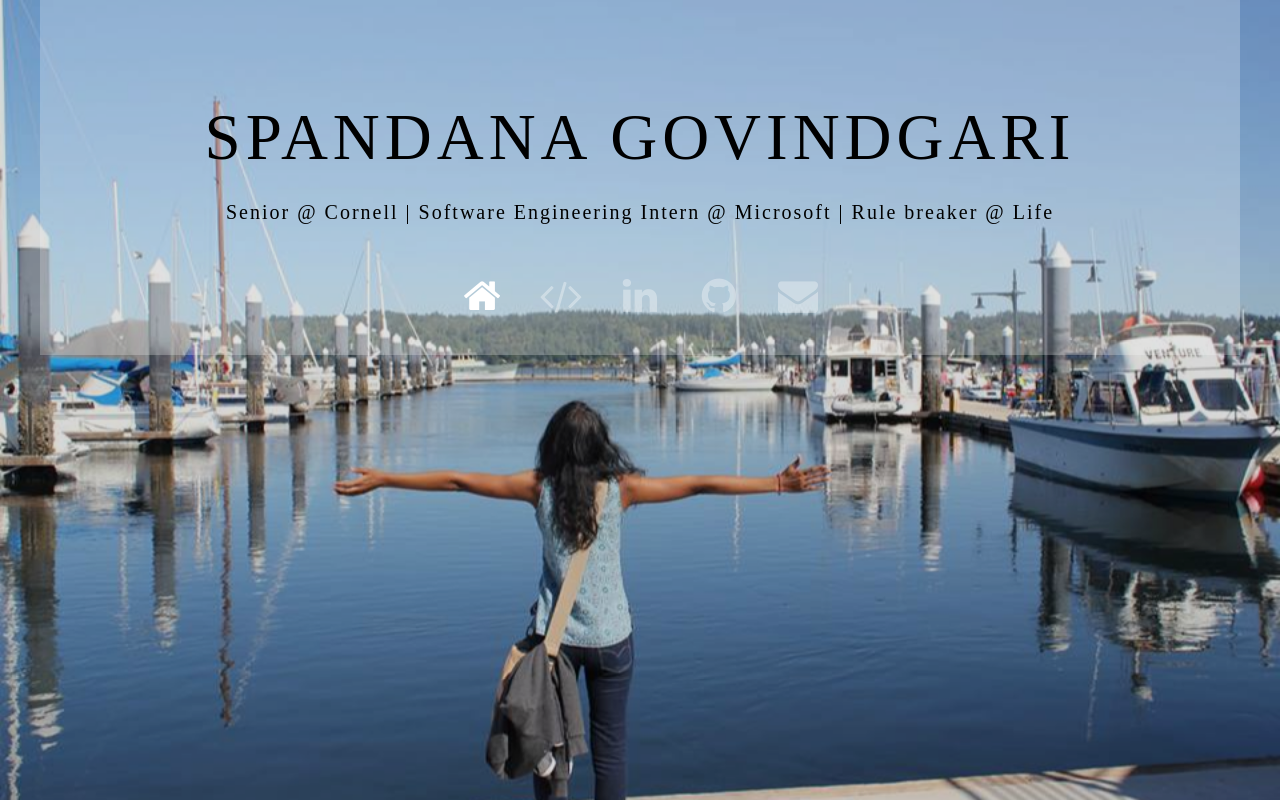
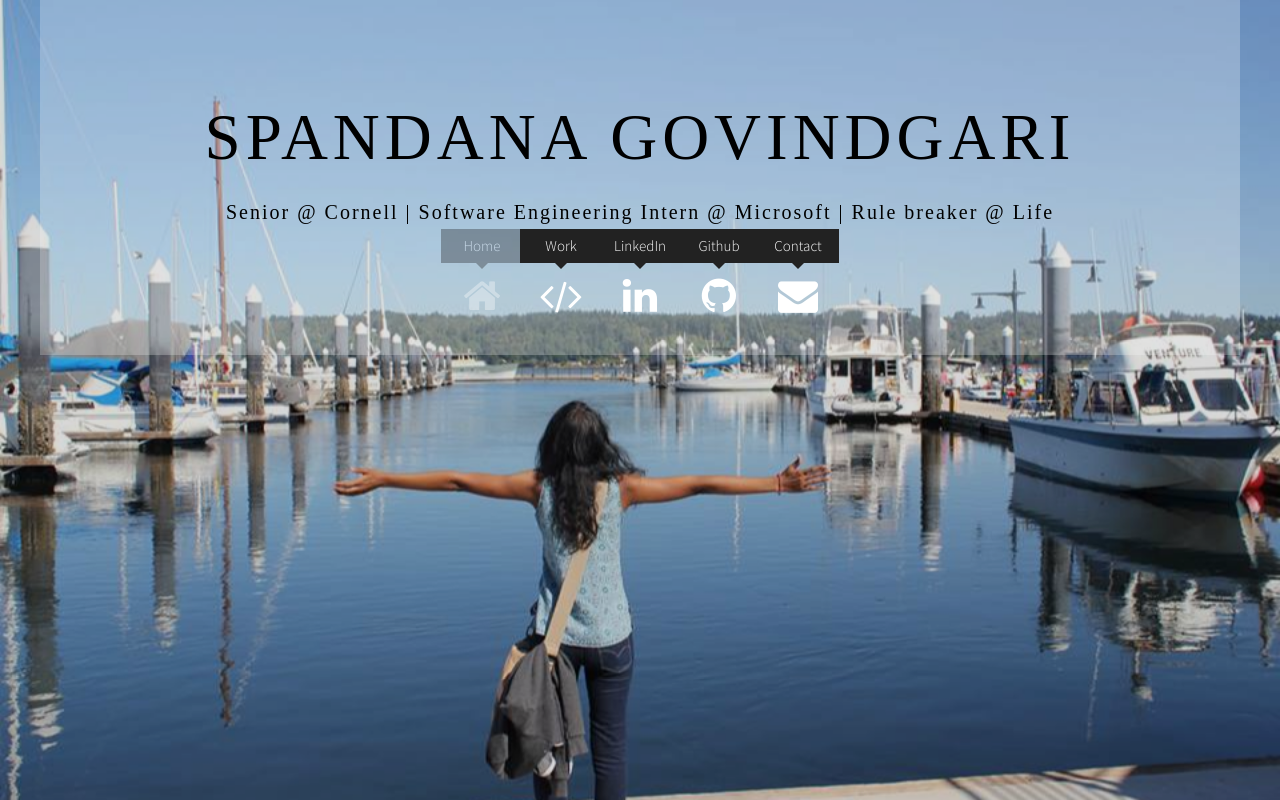
Before and after one commit to sgovindgari/sgovindgari.github.io, a plain HTML site: page index.html in a window 1280 px wide. Drawn offline with Linux system fonts and the light colour scheme.

Commit message:
changed opacity for icons

```diff
--- a/css/style-desktop.css
+++ b/css/style-desktop.css
@@ -125,7 +125,7 @@
 		{
 			font-size: 2.5em;
 			margin: 0 0.25em 0 0.25em;
-			opacity: 0.35;
+			opacity: 1.0;
 			outline: 0;
 			-moz-transition: opacity .25s ease-in-out;
 			-webkit-transition: opacity .25s ease-in-out;
@@ -168,7 +168,7 @@
 				height: 2.25em;
 				line-height: 2.25em;
 				left: 50%;
-				opacity: 0;
+				opacity: 1.0;
 				-moz-transition: opacity .25s ease-in-out;
 				-webkit-transition: opacity .25s ease-in-out;
 				-o-transition: opacity .25s ease-in-out;
@@ -195,17 +195,17 @@
 
 			#nav a:hover
 			{
-				opacity: 1.0;
+				opacity: 0.35;
 			}
 
 				#nav a:hover span
 				{
-					opacity: 1.0;
+					opacity: 0.35;
 				}
 
 			#nav a.active
 			{
-				opacity: 1.0;
+				opacity: 0.35;
 			}
 
 				#nav a.active:after
```
